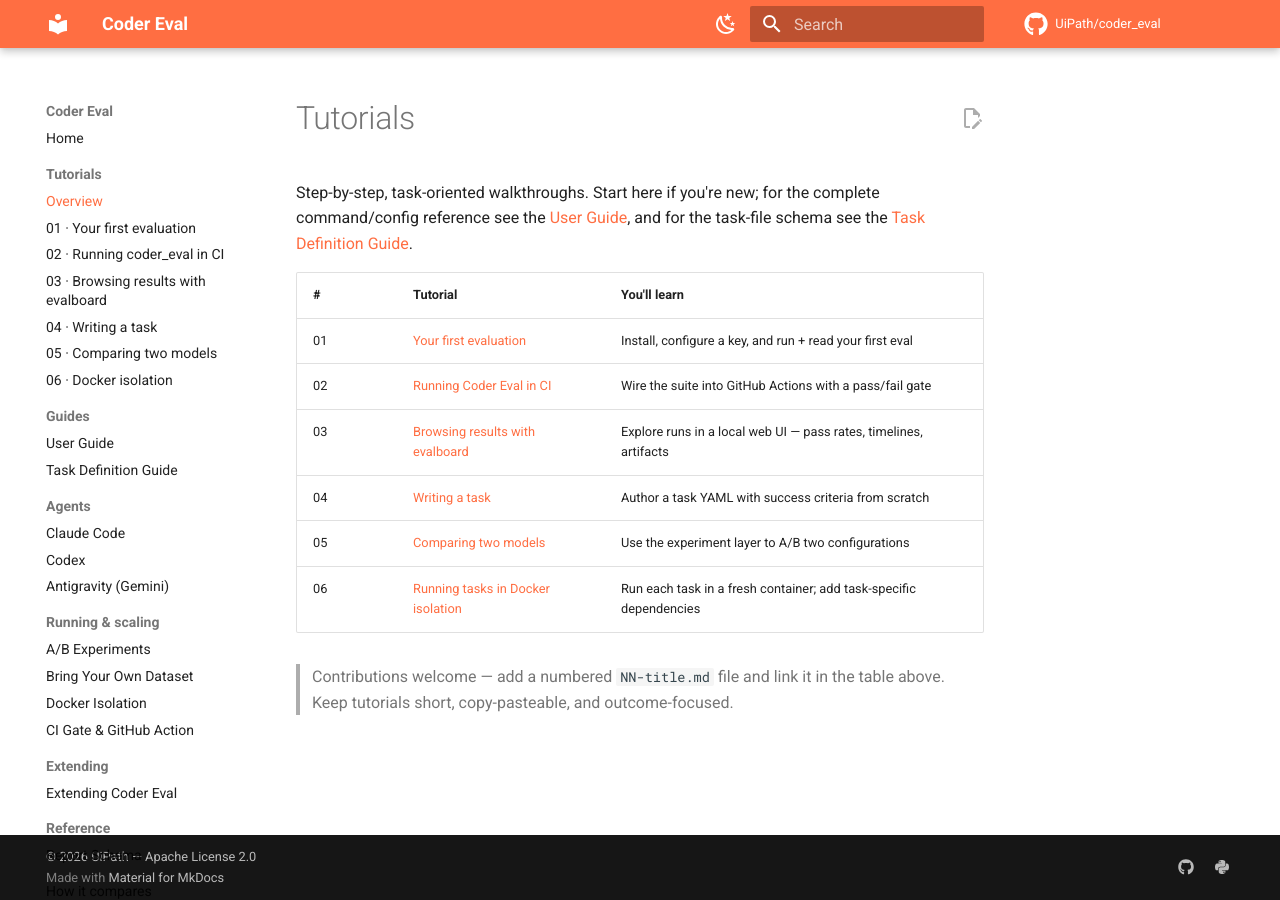
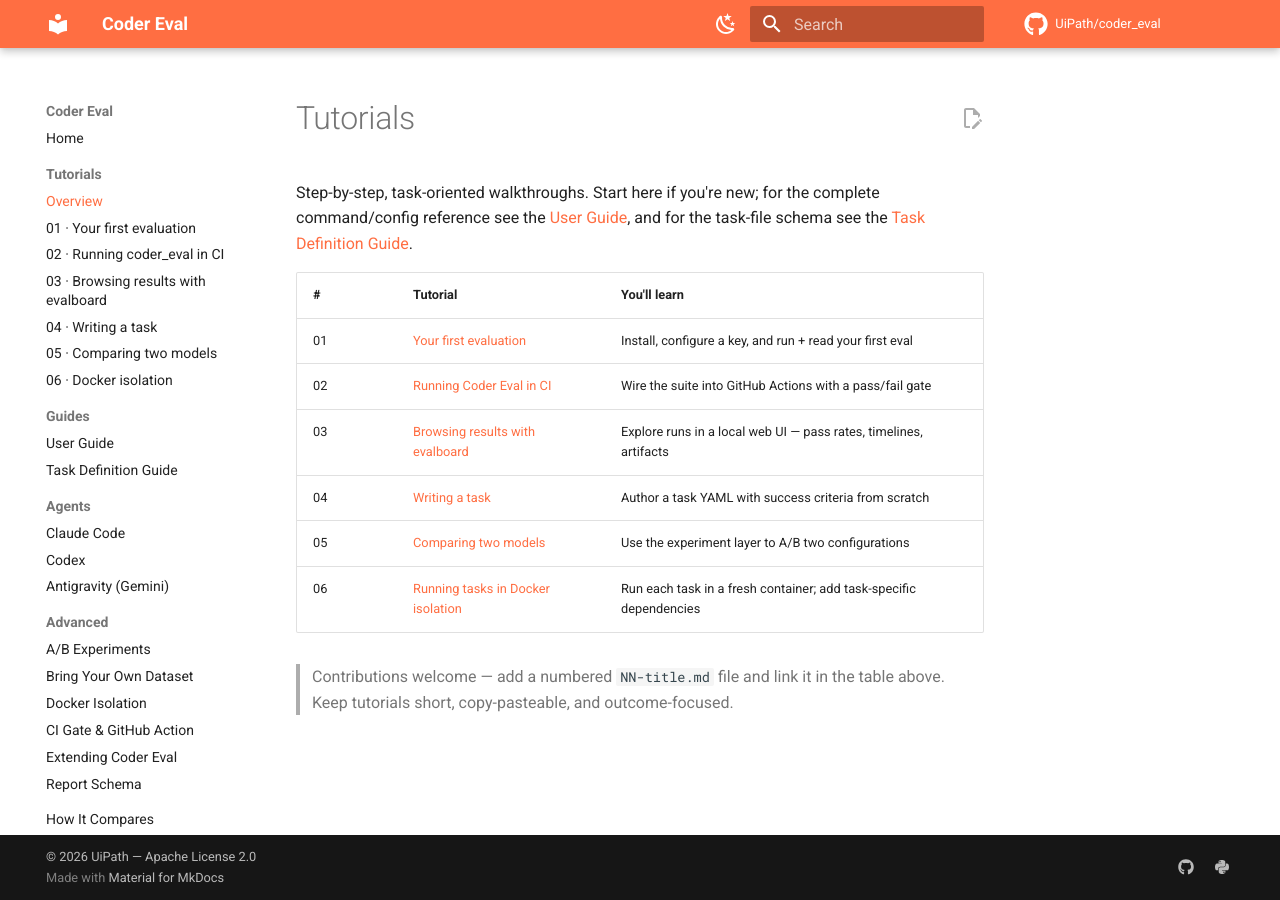
Before and after one commit to UiPath/coder_eval, an MkDocs documentation site: the page built from docs/tutorials/README.md, in a window 1280 px wide. Built offline with MkDocs 1.6.1 and Material for MkDocs 9.7.7, drawn with Linux system fonts in a browser that asks for light colours; comment, search, counter and statistics services are not loaded.

Commit message:
docs: fold nav long tail into one Advanced group; align index ordering
Review feedback on PR #48 (nav/IA):
- Merge "Running & scaling", "Extending", and "Reference" into a single
  "Advanced" group — the two single-item groups only restated their page
  titles and cost an expand to reach one doc. Top level drops 8 → 6.
- Title Case the remaining sentence-case label ("How It Compares").
- Reorder the flat doc indexes (docs/index.md, README, llms.txt) so agent
  guides sit right after the guides, matching the nav order.

Report Schema can split back out into its own "Reference" group once a
second reference doc exists.

Co-Authored-By: Claude Opus 4.8 (1M context) <noreply@anthropic.com>

```diff
--- a/docs/llms.txt
+++ b/docs/llms.txt
@@ -25,11 +25,11 @@ and A/B plumbing.
 - [How it compares](https://coder-eval.com/docs/comparison): vs. SWE-bench, SkillsBench, Harbor, OpenAI Evals, hand-rolled scripts
 - [User Guide](https://coder-eval.com/docs/user-guide): full CLI, configuration, output, environment variables
 - [Task Definition Guide](https://coder-eval.com/docs/task-definition-guide): task-file schema, all criterion types, scoring, templates
-- [A/B Experiments](https://coder-eval.com/docs/ab-experiments): compare models/tools/prompts across the same tasks
-- [Bring Your Own Dataset](https://coder-eval.com/docs/byod): fan a single task out over a dataset
 - [Claude Code Agent](https://coder-eval.com/docs/agents/claude-code): configuring and running the default Claude Code agent
 - [Codex Agent Guide](https://coder-eval.com/docs/agents/codex): running the OpenAI Codex agent
 - [Antigravity (Gemini) Agent Guide](https://coder-eval.com/docs/agents/antigravity): running the Google Antigravity / Gemini agent
+- [A/B Experiments](https://coder-eval.com/docs/ab-experiments): compare models/tools/prompts across the same tasks
+- [Bring Your Own Dataset](https://coder-eval.com/docs/byod): fan a single task out over a dataset
 - [Docker Isolation](https://coder-eval.com/docs/docker-isolation): the container sandbox driver, custom images
 - [CI Gate: GitHub Action & JUnit](https://coder-eval.com/docs/ci-gate): run Coder Eval as a CI gate — the packaged composite Action, JUnit XML output, per-task score floor
 - [Extending Coder Eval](https://coder-eval.com/docs/extending): author a custom agent, criterion, or model pricing via the plugin SPI
--- a/mkdocs.yml
+++ b/mkdocs.yml
@@ -86,13 +86,11 @@ nav:
       - Claude Code: agents/CLAUDE_CODE.md
       - Codex: agents/CODEX.md
       - Antigravity (Gemini): agents/ANTIGRAVITY.md
-  - Running & scaling:
+  - Advanced:
       - A/B Experiments: AB_EXPERIMENTS.md
       - Bring Your Own Dataset: BYOD.md
       - Docker Isolation: DOCKER_ISOLATION.md
       - CI Gate & GitHub Action: CI_GATE.md
-  - Extending:
       - Extending Coder Eval: EXTENDING.md
-  - Reference:
       - Report Schema: REPORT_SCHEMA.md
-  - How it compares: comparison.md
+  - How It Compares: comparison.md
```
Also changed, not shown: README.md (+1 -1 lines), docs/index.md (+2 -2 lines).
